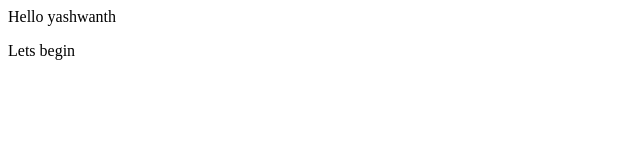
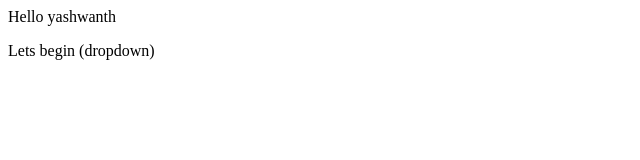
Before and after one commit to Yashwanth666/localrepo, a plain HTML site: page index.html in a window 1280 px wide. Shown: the full height of the page, 0-640 px from the left. Drawn offline with Linux system fonts and the light colour scheme.

```diff
--- a/index.html
+++ b/index.html
@@ -1,2 +1,2 @@
 <p>Hello yashwanth</p>
-<p>Lets begin</p>
+<p>Lets begin (dropdown)</p>
```
